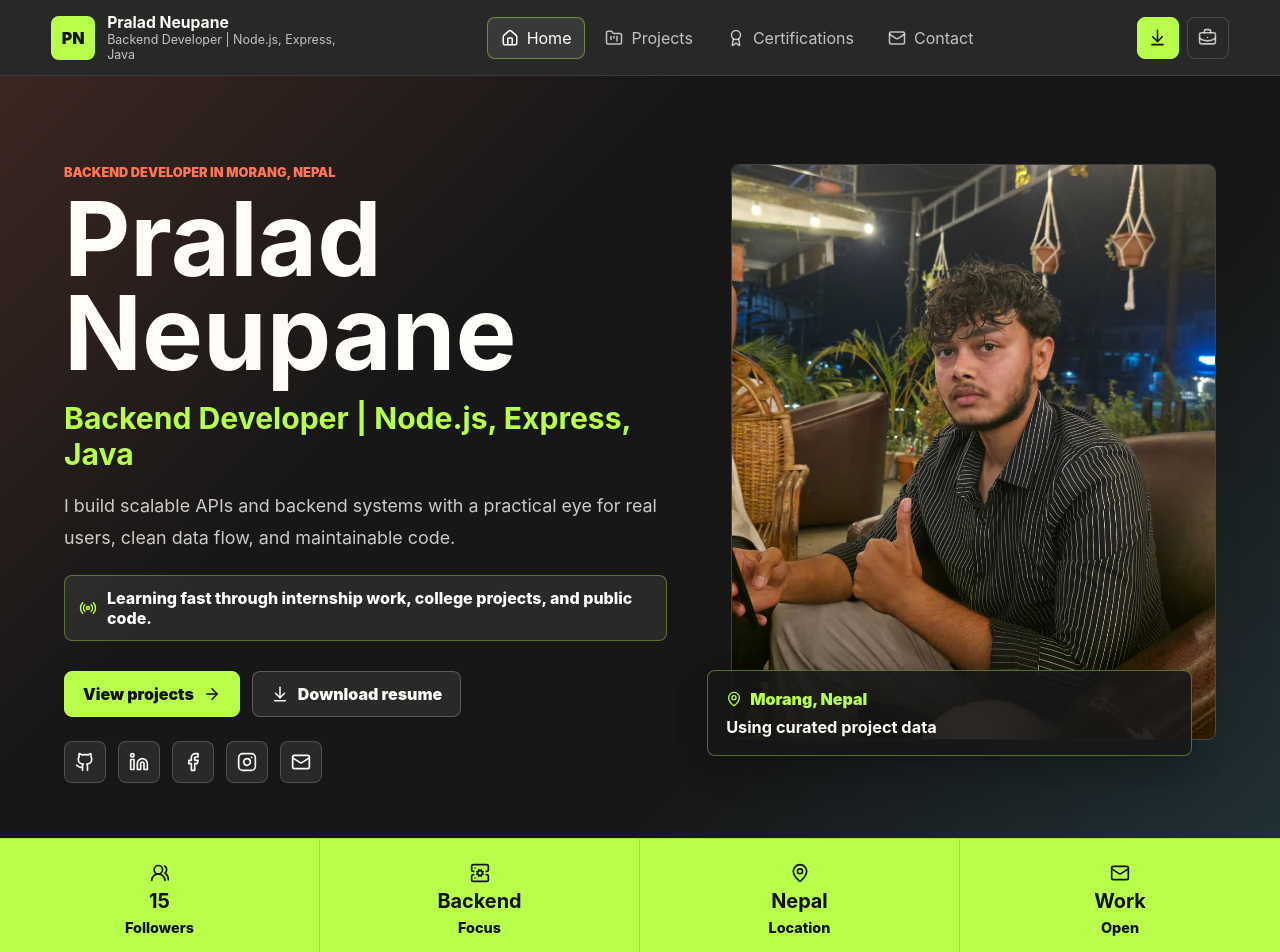
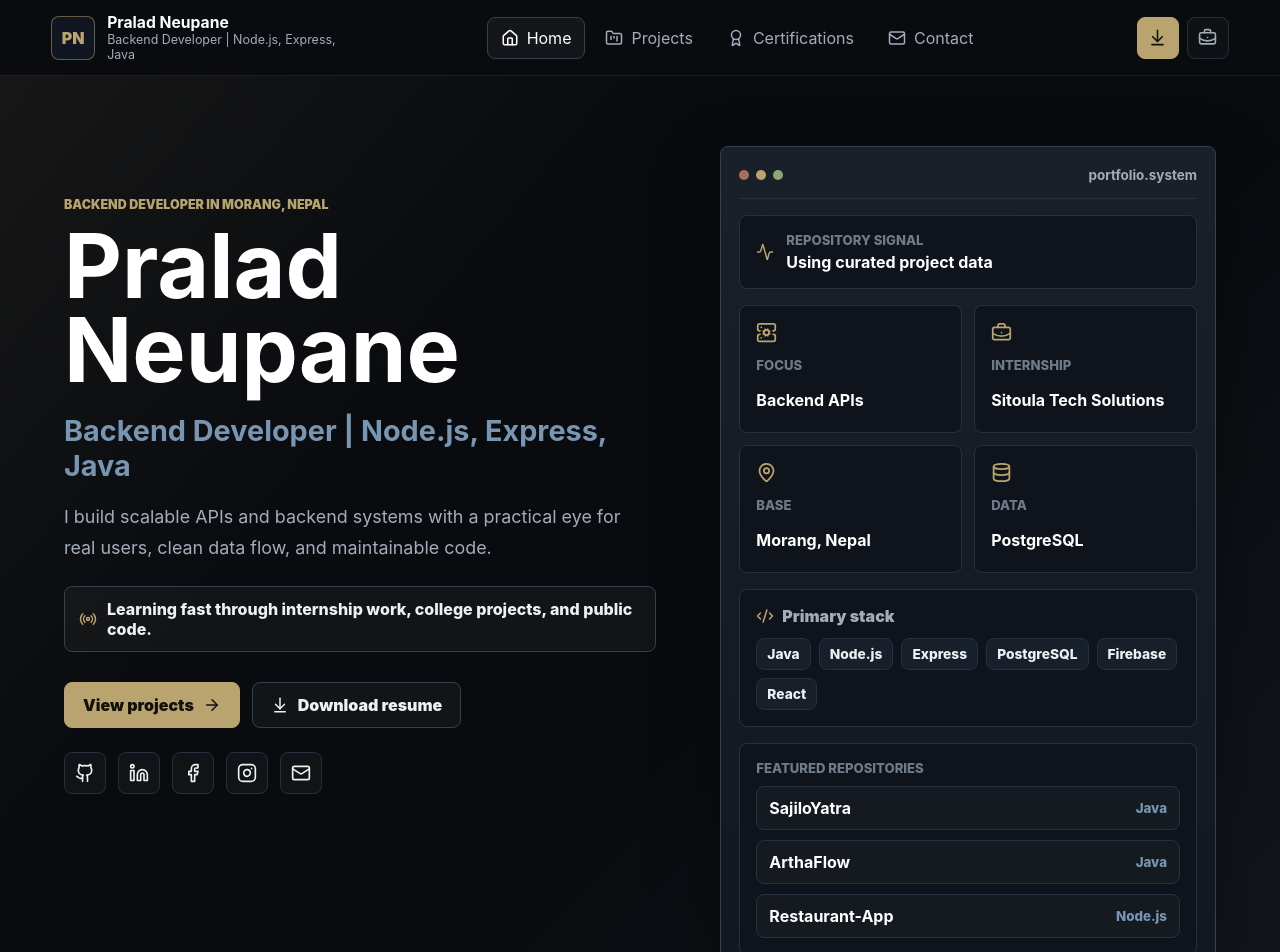
Before and after one commit to pra-neupane01/pralad-portfolio, a React (Vite) app in the folder portfolio-frontend/: page / in a window 1280 px wide. Shown: the top 952 px of the page. Built offline with nearby package versions, Linux system fonts and the light colour scheme; no server answers.

Commit message:
Refactor portfolio to dark modern UI

```diff
--- /dev/null
+++ b/portfolio-frontend/src/components/HeroConsole.jsx
@@ -0,0 +1,70 @@
+import { Activity, BriefcaseBusiness, Code2, Database, MapPin, ServerCog } from "lucide-react";
+import { profile } from "../data/profile.js";
+
+const stackItems = ["Java", "Node.js", "Express", "PostgreSQL", "Firebase", "React"];
+
+export default function HeroConsole({ githubStatus, featuredProjects }) {
+  return (
+    <aside className="hero-console" aria-label="Portfolio system snapshot">
+      <div className="console-header">
+        <span />
+        <span />
+        <span />
+        <strong>portfolio.system</strong>
+      </div>
+
+      <div className="console-status">
+        <Activity size={18} />
+        <div>
+          <span>Repository signal</span>
+          <strong>{githubStatus}</strong>
+        </div>
+      </div>
+
+      <div className="console-grid">
+        <div>
+          <ServerCog size={21} />
+          <span>Focus</span>
+          <strong>Backend APIs</strong>
+        </div>
+        <div>
+          <BriefcaseBusiness size={21} />
+          <span>Internship</span>
+          <strong>{profile.internship}</strong>
+        </div>
+        <div>
+          <MapPin size={21} />
+          <span>Base</span>
+          <strong>{profile.location}</strong>
+        </div>
+        <div>
+          <Database size={21} />
+          <span>Data</span>
+          <strong>PostgreSQL</strong>
+        </div>
+      </div>
+
+      <div className="console-stack">
+        <div className="console-section-title">
+          <Code2 size={18} />
+          <span>Primary stack</span>
+        </div>
+        <div>
+          {stackItems.map((item) => (
+            <span key={item}>{item}</span>
+          ))}
+        </div>
+      </div>
+
+      <div className="console-projects">
+        <span>Featured repositories</span>
+        {featuredProjects.map((project) => (
+          <a href={project.repo} target="_blank" rel="noreferrer" key={project.name}>
+            <strong>{project.name}</strong>
+            <small>{project.liveLanguage || project.category}</small>
+          </a>
+        ))}
+      </div>
+    </aside>
+  );
+}
--- a/portfolio-frontend/src/data/profile.js
+++ b/portfolio-frontend/src/data/profile.js
@@ -24,7 +24,6 @@
   internship: "Sitoula Tech Solutions",
   email: "praneupane01@gmail.com",
   phone: "",
-  image: "/pralad-profile.jpeg",
   resume: "/resume-pralad-neupane.txt",
   github: "https://github.com/pra-neupane01",
   linkedin: "https://www.linkedin.com/in/pralad-neupane-435874392",
--- a/portfolio-frontend/src/pages/HomePage.jsx
+++ b/portfolio-frontend/src/pages/HomePage.jsx
@@ -7,9 +7,9 @@
   Instagram,
   Linkedin,
   Mail,
-  MapPin,
   Radio,
 } from "lucide-react";
+import HeroConsole from "../components/HeroConsole.jsx";
 import ProjectCard from "../components/ProjectCard.jsx";
 import {
   focusLines,
@@ -90,16 +90,7 @@
           </div>
         </div>
 
-        <div className="hero-visual">
-          <img src={profile.image} alt="Pralad Neupane" />
-          <div className="profile-panel">
-            <span>
-              <MapPin size={16} />
-              {profile.location}
-            </span>
-            <strong>{githubStatus}</strong>
-          </div>
-        </div>
+        <HeroConsole githubStatus={githubStatus} featuredProjects={featuredProjects} />
       </section>
 
       <section className="stats-band" aria-label="Profile snapshot">
--- a/portfolio-frontend/src/styles.css
+++ b/portfolio-frontend/src/styles.css
@@ -1,20 +1,21 @@
 :root {
-  color-scheme: light;
-  --ink: #111111;
-  --soft-ink: #2b3036;
-  --muted: #68717b;
-  --paper: #f4f1ea;
-  --paper-2: #ebe7dc;
-  --panel: #fffdf8;
-  --line: #ded8ca;
-  --charcoal: #171717;
-  --charcoal-2: #242424;
-  --lime: #b7ff4a;
-  --coral: #ff7657;
-  --cyan: #5fd7ff;
-  --violet: #ad8cff;
-  --gold: #e4b84f;
-  --shadow: 0 20px 60px rgba(17, 17, 17, 0.15);
+  color-scheme: dark;
+  --bg: #090b0f;
+  --bg-soft: #0d1118;
+  --panel: #121822;
+  --panel-2: #171f2b;
+  --panel-3: #0f141c;
+  --ink: #eef1f4;
+  --ink-strong: #ffffff;
+  --muted: #a3adba;
+  --quiet: #6f7b88;
+  --line: #263140;
+  --line-strong: #344153;
+  --accent: #b9a46f;
+  --accent-2: #7895b2;
+  --accent-3: #a86f5c;
+  --success: #8da877;
+  --shadow: 0 24px 70px rgba(0, 0, 0, 0.35);
 }
 
 * {
@@ -28,7 +29,7 @@
 body {
   margin: 0;
   min-width: 320px;
-  background: var(--paper);
+  background: var(--bg);
   color: var(--ink);
   font-family:
     Inter, ui-sans-serif, system-ui, -apple-system, BlinkMacSystemFont, "Segoe UI",
@@ -52,6 +53,9 @@
 
 .site-shell {
   min-height: 100vh;
+  background:
+    linear-gradient(180deg, rgba(120, 149, 178, 0.08), transparent 420px),
+    var(--bg);
 }
 
 .topbar {
@@ -63,9 +67,9 @@
   justify-content: space-between;
   gap: 18px;
   padding: 13px clamp(16px, 4vw, 52px);
-  border-bottom: 1px solid rgba(255, 255, 255, 0.09);
-  background: rgba(23, 23, 23, 0.92);
-  color: #fffdf8;
+  border-bottom: 1px solid rgba(255, 255, 255, 0.08);
+  background: rgba(9, 11, 15, 0.86);
+  color: var(--ink);
   backdrop-filter: blur(18px);
 }
 
@@ -88,10 +92,10 @@
   width: 44px;
   height: 44px;
   flex: 0 0 auto;
-  border: 1px solid rgba(183, 255, 74, 0.4);
+  border: 1px solid rgba(185, 164, 111, 0.5);
   border-radius: 8px;
-  background: var(--lime);
-  color: #101010;
+  background: #111722;
+  color: var(--accent);
   font-weight: 900;
 }
 
@@ -101,12 +105,13 @@
 }
 
 .brand strong {
+  color: var(--ink-strong);
   font-size: 0.98rem;
 }
 
 .brand small {
   max-width: 230px;
-  color: rgba(255, 253, 248, 0.72);
+  color: var(--muted);
   font-size: 0.78rem;
 }
 
@@ -123,7 +128,7 @@
   justify-content: center;
   border: 1px solid transparent;
   background: transparent;
-  color: rgba(255, 253, 248, 0.72);
+  color: var(--muted);
   cursor: pointer;
   transition:
     background 180ms ease,
@@ -141,9 +146,9 @@
 
 .nav-links button:hover,
 .nav-links button.active {
-  border-color: rgba(183, 255, 74, 0.42);
-  background: rgba(255, 255, 255, 0.08);
-  color: #fff;
+  border-color: var(--line-strong);
+  background: rgba(255, 255, 255, 0.045);
+  color: var(--ink-strong);
 }
 
 .topbar-actions {
@@ -156,15 +161,16 @@
   width: 42px;
   height: 42px;
   border-radius: 8px;
-  border-color: rgba(255, 255, 255, 0.16);
+  border-color: var(--line);
+  background: rgba(255, 255, 255, 0.025);
   text-decoration: none;
 }
 
 .icon-button:hover,
 .icon-button.primary {
-  background: var(--lime);
-  color: #101010;
-  border-color: var(--lime);
+  background: var(--accent);
+  color: #12100b;
+  border-color: var(--accent);
 }
 
 .menu-toggle {
@@ -177,26 +183,27 @@
 
 .hero-section {
   display: grid;
-  grid-template-columns: minmax(0, 1.02fr) minmax(340px, 0.82fr);
-  align-items: center;
-  gap: clamp(28px, 5vw, 72px);
+  grid-template-columns: minmax(0, 0.98fr) minmax(360px, 0.82fr);
+  align-items: start;
+  gap: clamp(32px, 5vw, 76px);
   min-height: calc(100vh - 71px);
-  padding: clamp(42px, 7vw, 88px) clamp(18px, 5vw, 76px) 54px;
+  padding: clamp(42px, 6vw, 70px) clamp(18px, 5vw, 76px) 54px;
+  border-bottom: 1px solid var(--line);
   background:
-    linear-gradient(135deg, rgba(255, 118, 87, 0.16), transparent 34%),
-    linear-gradient(315deg, rgba(95, 215, 255, 0.13), transparent 32%),
-    var(--charcoal);
-  color: #fffdf8;
+    linear-gradient(130deg, rgba(185, 164, 111, 0.08), transparent 32%),
+    linear-gradient(315deg, rgba(120, 149, 178, 0.09), transparent 40%),
+    var(--bg);
 }
 
 .hero-copy {
-  max-width: 800px;
+  max-width: 830px;
+  padding-top: clamp(18px, 4vw, 58px);
 }
 
 .eyebrow {
   margin: 0 0 12px;
-  color: var(--coral);
-  font-size: 0.8rem;
+  color: var(--accent);
+  font-size: 0.78rem;
   font-weight: 900;
   letter-spacing: 0;
   text-transform: uppercase;
@@ -205,25 +212,25 @@
 .hero-copy h1,
 .page-heading h1 {
   margin: 0;
-  color: inherit;
-  font-size: clamp(3.25rem, 8vw, 7.4rem);
-  line-height: 0.92;
+  color: var(--ink-strong);
+  font-size: clamp(3.05rem, 7vw, 6.55rem);
+  line-height: 0.94;
   letter-spacing: 0;
 }
 
 .hero-copy h2 {
   margin: 20px 0 0;
-  max-width: 780px;
-  color: var(--lime);
-  font-size: clamp(1.28rem, 2.35vw, 2.2rem);
-  line-height: 1.2;
+  max-width: 760px;
+  color: var(--accent-2);
+  font-size: clamp(1.28rem, 2.25vw, 2.1rem);
+  line-height: 1.22;
   letter-spacing: 0;
 }
 
 .hero-intro {
   max-width: 690px;
   margin: 18px 0 0;
-  color: rgba(255, 253, 248, 0.78);
+  color: var(--muted);
   font-size: 1.12rem;
   line-height: 1.75;
 }
@@ -234,17 +241,17 @@
   gap: 10px;
   max-width: 690px;
   margin-top: 22px;
-  border: 1px solid rgba(183, 255, 74, 0.34);
+  border: 1px solid var(--line-strong);
   border-radius: 8px;
   padding: 12px 14px;
-  background: rgba(255, 255, 255, 0.08);
-  color: #fff;
+  background: rgba(255, 255, 255, 0.035);
+  color: var(--ink);
   font-weight: 800;
 }
 
 .dynamic-line svg {
   flex: 0 0 auto;
-  color: var(--lime);
+  color: var(--accent);
 }
 
 .hero-actions,
@@ -267,7 +274,9 @@
   min-height: 46px;
   border-radius: 8px;
   padding: 0 18px;
-  border: 1px solid var(--line);
+  border: 1px solid var(--line-strong);
+  background: transparent;
+  color: var(--ink);
   font-weight: 900;
   text-decoration: none;
   cursor: pointer;
@@ -286,23 +295,15 @@
 }
 
 .button.solid {
-  border-color: var(--lime);
-  background: var(--lime);
-  color: #101010;
+  border-color: var(--accent);
+  background: var(--accent);
+  color: #12100b;
 }
 
 .button.outline,
 .button.ghost {
-  border-color: rgba(17, 17, 17, 0.14);
-  background: var(--panel);
+  background: rgba(255, 255, 255, 0.035);
   color: var(--ink);
-}
-
-.hero-section .button.outline,
-.hero-section .button.ghost {
-  border-color: rgba(255, 255, 255, 0.24);
-  background: rgba(255, 255, 255, 0.08);
-  color: #fffdf8;
 }
 
 .button.ghost {
@@ -318,71 +319,188 @@
   place-items: center;
   width: 42px;
   height: 42px;
-  border: 1px solid rgba(255, 255, 255, 0.18);
+  border: 1px solid var(--line);
   border-radius: 8px;
-  background: rgba(255, 255, 255, 0.08);
-  color: #fffdf8;
+  background: rgba(255, 255, 255, 0.03);
+  color: var(--ink);
   transition:
     transform 180ms ease,
-    background 180ms ease;
+    background 180ms ease,
+    border-color 180ms ease;
 }
 
-.content-section .social-row a,
-.contact-page .social-row a {
-  border-color: var(--line);
-  background: var(--panel);
-  color: var(--charcoal);
+.social-row a:hover {
+  border-color: var(--accent);
+  background: rgba(185, 164, 111, 0.1);
 }
 
-.hero-visual {
-  position: relative;
-  min-height: 620px;
+.hero-console {
+  align-self: stretch;
+  display: grid;
+  align-content: start;
+  gap: 16px;
+  min-height: 520px;
+  border: 1px solid var(--line-strong);
+  border-radius: 8px;
+  padding: 18px;
+  background:
+    linear-gradient(180deg, rgba(255, 255, 255, 0.035), transparent),
+    var(--panel);
+  box-shadow: var(--shadow);
 }
 
-.hero-visual img {
-  width: 100%;
-  height: min(72vh, 680px);
-  min-height: 520px;
-  border: 1px solid rgba(255, 255, 255, 0.18);
-  border-radius: 8px;
-  box-shadow: var(--shadow);
-  object-fit: cover;
-  object-position: 52% 34%;
+.console-header {
+  display: flex;
+  align-items: center;
+  gap: 7px;
+  min-height: 34px;
+  border-bottom: 1px solid var(--line);
+  padding-bottom: 13px;
 }
 
-.profile-panel {
-  position: absolute;
-  left: -24px;
-  right: 24px;
-  bottom: 28px;
+.console-header span {
+  width: 10px;
+  height: 10px;
+  border-radius: 999px;
+  background: var(--quiet);
+}
+
+.console-header span:nth-child(1) {
+  background: var(--accent-3);
+}
+
+.console-header span:nth-child(2) {
+  background: var(--accent);
+}
+
+.console-header span:nth-child(3) {
+  background: var(--success);
+}
+
+.console-header strong {
+  margin-left: auto;
+  color: var(--muted);
+  font-size: 0.84rem;
+}
+
+.console-status,
+.console-grid div,
+.console-stack,
+.console-projects {
+  border: 1px solid var(--line);
+  border-radius: 8px;
+  background: var(--panel-3);
+}
+
+.console-status {
+  display: flex;
+  gap: 12px;
+  align-items: center;
+  padding: 16px;
+}
+
+.console-status svg,
+.console-section-title svg,
+.console-grid svg {
+  color: var(--accent);
+}
+
+.console-status span,
+.console-grid span,
+.console-projects > span {
+  display: block;
+  color: var(--quiet);
+  font-size: 0.82rem;
+  font-weight: 800;
+  text-transform: uppercase;
+}
+
+.console-status strong,
+.console-grid strong {
+  display: block;
+  margin-top: 4px;
+  color: var(--ink-strong);
+}
+
+.console-grid {
+  display: grid;
+  grid-template-columns: repeat(2, 1fr);
+  gap: 12px;
+}
+
+.console-grid div {
   display: grid;
   gap: 8px;
-  padding: 18px;
-  border: 1px solid rgba(183, 255, 74, 0.38);
-  border-radius: 8px;
-  background: rgba(23, 23, 23, 0.88);
-  box-shadow: 0 14px 32px rgba(0, 0, 0, 0.22);
+  min-height: 128px;
+  padding: 16px;
 }
 
-.profile-panel span {
+.console-stack,
+.console-projects {
+  padding: 16px;
+}
+
+.console-section-title {
   display: flex;
   align-items: center;
   gap: 8px;
-  color: var(--lime);
+  margin-bottom: 12px;
+  color: var(--muted);
   font-weight: 900;
 }
 
-.profile-panel strong {
-  color: #fffdf8;
-  font-size: 1.02rem;
+.console-stack > div:last-child {
+  display: flex;
+  flex-wrap: wrap;
+  gap: 8px;
+}
+
+.console-stack > div:last-child span {
+  border: 1px solid var(--line);
+  border-radius: 8px;
+  padding: 7px 10px;
+  background: var(--panel-2);
+  color: var(--ink);
+  font-size: 0.86rem;
+  font-weight: 850;
+}
+
+.console-projects {
+  display: grid;
+  gap: 10px;
+}
+
+.console-projects a {
+  display: flex;
+  align-items: center;
+  justify-content: space-between;
+  gap: 12px;
+  border: 1px solid var(--line);
+  border-radius: 8px;
+  padding: 11px 12px;
+  background: rgba(255, 255, 255, 0.025);
+  text-decoration: none;
+}
+
+.console-projects a:hover {
+  border-color: var(--accent);
+}
+
+.console-projects strong {
+  color: var(--ink-strong);
+}
+
+.console-projects small {
+  color: var(--accent-2);
+  font-weight: 850;
 }
 
 .stats-band {
   display: grid;
   grid-template-columns: repeat(4, 1fr);
-  border-block: 1px solid rgba(17, 17, 17, 0.1);
-  background: var(--lime);
-  color: #101010;
+  border-block: 1px solid var(--line);
+  background: var(--panel);
+  color: var(--ink);
 }
 
 .stats-band div {
@@ -390,7 +508,7 @@
   justify-items: center;
   gap: 6px;
   padding: 24px 14px;
-  border-right: 1px solid rgba(17, 17, 17, 0.14);
+  border-right: 1px solid var(--line);
   text-align: center;
 }
 
@@ -398,11 +516,17 @@
   border-right: 0;
 }
 
+.stats-band svg {
+  color: var(--accent);
+}
+
 .stats-band strong {
+  color: var(--ink-strong);
   font-size: 1.24rem;
 }
 
 .stats-band span {
+  color: var(--muted);
   font-size: 0.9rem;
   font-weight: 800;
 }
@@ -410,6 +534,7 @@
 .content-section,
 .page-section {
   padding: clamp(54px, 7vw, 96px) clamp(18px, 5vw, 76px);
+  background: var(--bg);
 }
 
 .page-section {
@@ -428,7 +553,7 @@
 .form-title h2,
 .empty-state h2 {
   margin: 0;
-  color: var(--ink);
+  color: var(--ink-strong);
   font-size: clamp(2rem, 4vw, 3.5rem);
   line-height: 1.05;
   letter-spacing: 0;
@@ -474,12 +599,13 @@
 
 .highlight-item svg,
 .service-card svg {
-  color: var(--coral);
+  color: var(--accent);
 }
 
 .highlight-item h3,
 .service-card h3 {
   margin: 24px 0 8px;
+  color: var(--ink-strong);
   font-size: 1.12rem;
 }
 
@@ -500,7 +626,7 @@
   grid-template-columns: minmax(0, 0.82fr) minmax(320px, 1fr);
   gap: clamp(28px, 5vw, 70px);
   align-items: start;
-  background: var(--paper-2);
+  background: var(--bg-soft);
 }
 
 .skill-board {
@@ -511,7 +637,7 @@
 .skill-track {
   display: grid;
   gap: 12px;
-  border: 1px solid rgba(17, 17, 17, 0.12);
+  border: 1px solid var(--line);
   border-radius: 8px;
   padding: 18px;
   background: var(--panel);
@@ -529,8 +655,12 @@
   margin: 0;
 }
 
+.skill-track h3 {
+  color: var(--ink-strong);
+}
+
 .skill-track strong {
-  color: var(--coral);
+  color: var(--accent);
 }
 
 .skill-track p {
@@ -539,21 +669,21 @@
 }
 
 .skill-meter {
-  height: 10px;
+  height: 8px;
   overflow: hidden;
   border-radius: 8px;
-  background: #e1dccf;
+  background: #0b0f15;
 }
 
 .skill-meter span {
   display: block;
   height: 100%;
   border-radius: inherit;
-  background: linear-gradient(90deg, var(--coral), var(--lime));
+  background: linear-gradient(90deg, var(--accent-2), var(--accent));
 }
 
 .service-section {
-  background: var(--paper);
+  background: var(--bg);
 }
 
 .project-grid {
@@ -584,23 +714,23 @@
   content: "";
   position: absolute;
   inset: 0 0 auto;
-  height: 5px;
-  background: var(--lime);
+  height: 3px;
+  background: var(--accent);
 }
 
 .project-card.cyan::before,
 .project-spotlight.cyan::before {
-  background: var(--cyan);
+  background: var(--accent-2);
 }
 
 .project-card.coral::before,
 .project-spotlight.coral::before {
-  background: var(--coral);
+  background: var(--accent-3);
 }
 
 .project-card.violet::before,
 .project-spotlight.violet::before {
-  background: var(--violet);
+  background: #8f82a8;
 }
 
 .project-card-topline,
@@ -622,17 +752,18 @@
 
 .project-card-topline strong,
 .project-language {
+  border: 1px solid var(--line);
   border-radius: 8px;
   padding: 6px 9px;
-  background: #171717;
-  color: var(--lime);
+  background: var(--panel-3);
+  color: var(--accent);
   font-size: 0.78rem;
   font-weight: 900;
 }
 
 .project-card h3 {
   margin: 10px 0;
-  color: var(--ink);
+  color: var(--ink-strong);
   font-size: clamp(1.55rem, 3vw, 2.15rem);
 }
 
@@ -643,9 +774,9 @@
 }
 
 .project-impact {
-  border-left: 3px solid var(--coral);
+  border-left: 3px solid var(--accent-2);
   padding-left: 12px;
-  color: var(--soft-ink);
+  color: var(--ink);
   font-weight: 800;
   line-height: 1.5;
 }
@@ -666,15 +797,15 @@
   border-radius: 8px;
   padding: 0 11px;
   border: 1px solid var(--line);
-  background: #f7f2e7;
-  color: var(--soft-ink);
+  background: var(--panel-3);
+  color: var(--muted);
   font-weight: 850;
   font-size: 0.88rem;
 }
 
 .project-meta {
   justify-content: flex-start;
-  color: var(--muted);
+  color: var(--quiet);
   font-size: 0.86rem;
   font-weight: 800;
 }
@@ -693,7 +824,7 @@
   border: 0;
   padding: 0;
   background: transparent;
-  color: var(--ink);
+  color: var(--accent);
   font-weight: 900;
   text-decoration: none;
   cursor: pointer;
@@ -701,7 +832,7 @@
 
 .page-heading h1 {
   max-width: 1080px;
-  color: var(--ink);
+  color: var(--ink-strong);
   font-size: clamp(2.65rem, 6vw, 5.8rem);
 }
 
@@ -742,6 +873,10 @@
   color: var(--ink);
 }
 
+.search-field input::placeholder {
+  color: var(--quiet);
+}
+
 .filter-group,
 .cert-filters {
   flex-wrap: wrap;
@@ -761,8 +896,9 @@
 
 .filter-group button.active,
 .cert-filters button.active {
-  background: var(--charcoal);
-  color: var(--lime);
+  border-color: var(--accent);
+  background: rgba(185, 164, 111, 0.12);
+  color: var(--ink-strong);
 }
 
 .project-spotlight {
@@ -772,21 +908,23 @@
   gap: 24px;
   align-items: end;
   overflow: hidden;
+  border: 1px solid var(--line);
   border-radius: 8px;
   padding: clamp(22px, 4vw, 34px);
-  background: var(--charcoal);
-  color: #fffdf8;
+  background: var(--panel);
+  color: var(--ink);
 }
 
 .project-spotlight h2 {
   margin: 0;
+  color: var(--ink-strong);
   font-size: clamp(2rem, 4vw, 3.5rem);
   letter-spacing: 0;
 }
 
 .project-spotlight p {
   max-width: 720px;
-  color: rgba(255, 253, 248, 0.78);
+  color: var(--muted);
   line-height: 1.7;
 }
 
@@ -800,15 +938,15 @@
   display: grid;
   gap: 4px;
   min-height: 84px;
-  border: 1px solid rgba(255, 255, 255, 0.14);
+  border: 1px solid var(--line);
   border-radius: 8px;
   padding: 13px;
-  color: rgba(255, 253, 248, 0.68);
+  color: var(--quiet);
   font-size: 0.85rem;
 }
 
 .spotlight-metrics strong {
-  color: var(--lime);
+  color: var(--accent);
   font-size: 1rem;
 }
 
@@ -826,18 +964,12 @@
 
 .cert-feature {
   padding: 26px;
-  background: var(--charcoal);
-  color: #fffdf8;
+  background: var(--panel-2);
 }
 
 .cert-feature h2 {
-  color: #fffdf8;
   margin-top: 28px;
   font-size: clamp(2rem, 4vw, 3rem);
-}
-
-.cert-feature p {
-  color: rgba(255, 253, 248, 0.72);
 }
 
 .cert-feature-stats {
@@ -846,7 +978,7 @@
   justify-content: space-between;
   gap: 14px;
   margin-top: 26px;
-  border-top: 1px solid rgba(255, 255, 255, 0.18);
+  border-top: 1px solid var(--line);
   padding-top: 18px;
 }
 
@@ -854,12 +986,12 @@
   display: inline-flex;
   align-items: center;
   gap: 8px;
-  color: var(--lime);
+  color: var(--accent);
   font-weight: 900;
 }
 
 .cert-feature-stats strong {
-  color: var(--lime);
+  color: var(--accent);
   font-size: 2.4rem;
 }
 
@@ -877,18 +1009,18 @@
 }
 
 .cert-card svg {
-  color: var(--gold);
+  color: var(--accent);
 }
 
 .cert-card span {
-  color: var(--coral);
+  color: var(--accent-2);
   font-weight: 900;
   font-size: 0.86rem;
 }
 
 .cert-card h3 {
   margin: 6px 0 8px;
-  color: var(--ink);
+  color: var(--ink-strong);
 }
 
 .contact-grid {
@@ -918,7 +1050,7 @@
 .contact-form label {
   display: grid;
   gap: 8px;
-  color: var(--ink);
+  color: var(--ink-strong);
   font-weight: 900;
 }
 
@@ -927,7 +1059,7 @@
   width: 100%;
   border: 1px solid var(--line);
   border-radius: 8px;
-  background: #fffaf0;
+  background: var(--panel-3);
   padding: 13px 14px;
   color: var(--ink);
   outline: none;
@@ -935,8 +1067,8 @@
 
 .contact-form input:focus,
 .contact-form textarea:focus {
-  border-color: var(--coral);
-  box-shadow: 0 0 0 4px rgba(255, 118, 87, 0.14);
+  border-color: var(--accent);
+  box-shadow: 0 0 0 4px rgba(185, 164, 111, 0.1);
 }
 
 .form-status {
@@ -946,11 +1078,11 @@
 }
 
 .form-status.success {
-  color: #337144;
+  color: var(--success);
 }
 
 .form-status.error {
-  color: #a83d3d;
+  color: #d18484;
 }
 
 .contact-side {
@@ -966,18 +1098,18 @@
 }
 
 .contact-card svg {
-  color: var(--coral);
+  color: var(--accent);
 }
 
 .contact-card span {
   display: block;
-  color: var(--muted);
+  color: var(--quiet);
   font-size: 0.88rem;
 }
 
 .contact-card a,
 .contact-card strong {
-  color: var(--ink);
+  color: var(--ink-strong);
   font-weight: 900;
   overflow-wrap: anywhere;
 }
@@ -1002,6 +1134,39 @@
   width: 100%;
   height: 330px;
   border: 0;
+  filter: grayscale(1) invert(0.9) contrast(0.82);
+}
+
+.timeline {
+  display: grid;
+  grid-template-columns: repeat(3, 1fr);
+  gap: 14px;
+  margin-top: 32px;
+}
+
+.timeline article {
+  border: 1px solid var(--line);
+  border-radius: 8px;
+  padding: 22px;
+  background: var(--panel);
+}
+
+.timeline span {
+  color: var(--accent);
+  font-size: 0.82rem;
+  font-weight: 900;
+  text-transform: uppercase;
+}
+
+.timeline h3 {
+  margin: 18px 0 8px;
+  color: var(--ink-strong);
+}
+
+.timeline p {
+  margin: 0;
+  color: var(--muted);
+  line-height: 1.7;
 }
 
 .footer {
@@ -1009,9 +1174,9 @@
   justify-content: space-between;
   gap: 18px;
   padding: 24px clamp(18px, 5vw, 76px);
-  border-top: 1px solid rgba(255, 255, 255, 0.09);
-  background: var(--charcoal);
-  color: rgba(255, 253, 248, 0.72);
+  border-top: 1px solid var(--line);
+  background: #07090c;
+  color: var(--quiet);
 }
 
 @media (max-width: 1120px) {
@@ -1027,14 +1192,15 @@
     min-height: auto;
   }
 
-  .hero-visual {
-    min-height: auto;
+  .hero-console {
+    min-height: 0;
   }
 
   .project-grid.preview,
   .project-grid.full,
   .highlight-grid,
-  .service-grid {
+  .service-grid,
+  .timeline {
     grid-template-columns: repeat(2, 1fr);
   }
 
@@ -1067,9 +1233,9 @@
     right: 14px;
     display: none;
     padding: 10px;
-    border: 1px solid rgba(255, 255, 255, 0.14);
+    border: 1px solid var(--line);
     border-radius: 8px;
-    background: rgba(23, 23, 23, 0.98);
+    background: rgba(9, 11, 15, 0.98);
     box-shadow: var(--shadow);
   }
 
@@ -1085,30 +1251,21 @@
     padding-top: 36px;
   }
 
-  .hero-visual img {
-    height: 560px;
-    min-height: 0;
-  }
-
-  .profile-panel {
-    left: 12px;
-    right: 12px;
-    bottom: 14px;
-  }
-
   .stats-band,
   .project-grid.preview,
   .project-grid.full,
   .highlight-grid,
   .service-grid,
   .project-controls,
-  .spotlight-metrics {
+  .spotlight-metrics,
+  .timeline,
+  .console-grid {
     grid-template-columns: 1fr;
   }
 
   .stats-band div {
     border-right: 0;
-    border-bottom: 1px solid rgba(17, 17, 17, 0.14);
+    border-bottom: 1px solid var(--line);
   }
 
   .stats-band div:last-child {
@@ -1137,11 +1294,11 @@
 
   .hero-copy h1,
   .page-heading h1 {
-    font-size: 2.65rem;
+    font-size: 2.58rem;
   }
 
   .hero-copy h2 {
-    font-size: 1.15rem;
+    font-size: 1.12rem;
   }
 
   .dynamic-line {
@@ -1153,13 +1310,9 @@
     width: 100%;
   }
 
-  .hero-visual img {
-    height: 460px;
-    object-position: 52% 28%;
-  }
-
   .content-section,
-  .page-section {
+  .page-section,
+  .hero-section {
     padding-inline: 14px;
   }
 
```
